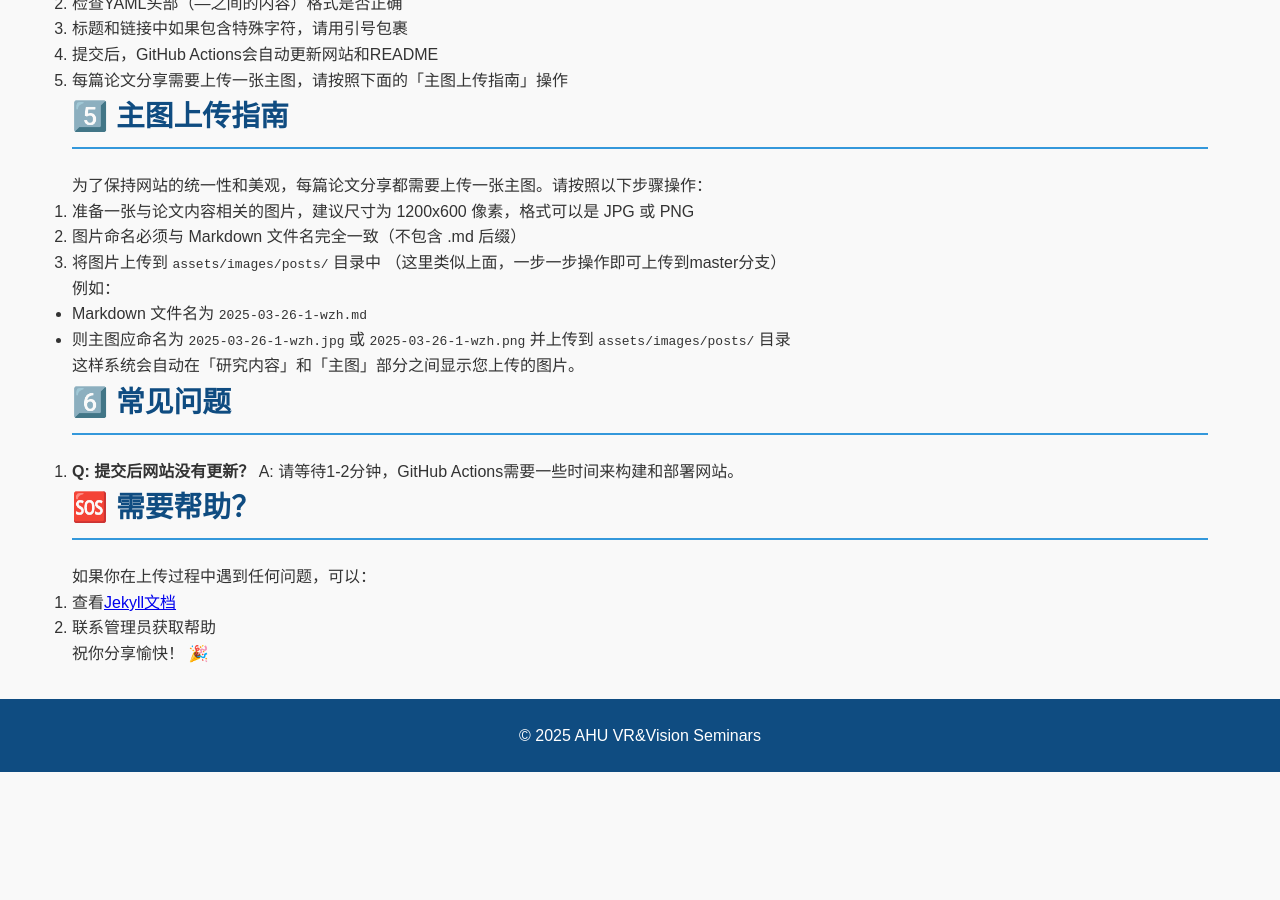
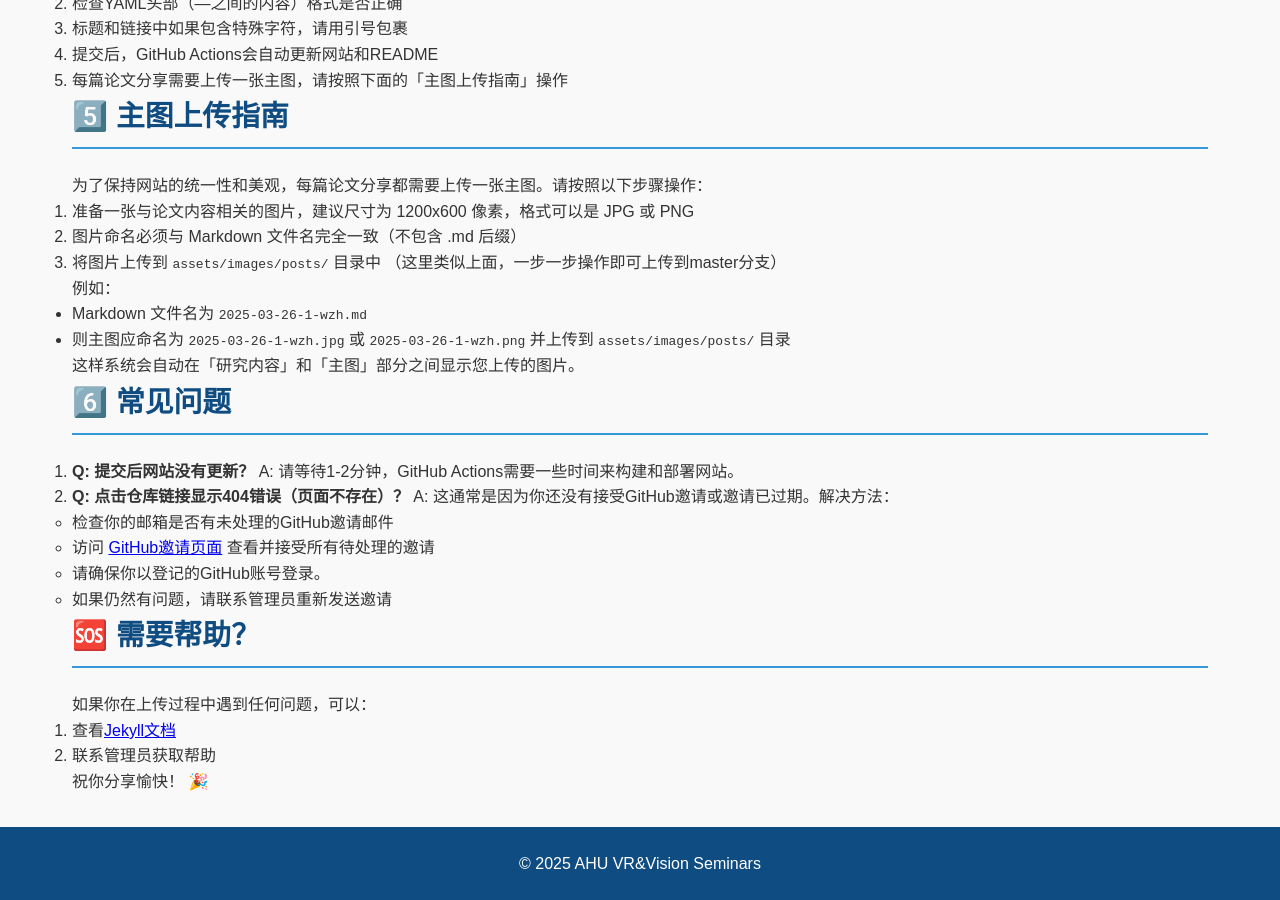
Before and after one commit to yykoyishi/ahu-vrvision-seminar, a Jekyll site: the page built from docs/upload-guide.md, in a window 1280 px wide and 900 px high, scrolled down 1609 px. Built offline with Jekyll 4.4.1, drawn with Linux system fonts in a browser that asks for light colours; before the commit the page ends 2381 px from its top, so only the background shows below that.

Commit message:
feat: init project

```diff
--- a/docs/upload-guide.md
+++ b/docs/upload-guide.md
@@ -93,6 +93,13 @@ categories: paper
 1. **Q: 提交后网站没有更新？**
    A: 请等待1-2分钟，GitHub Actions需要一些时间来构建和部署网站。
 
+2. **Q: 点击仓库链接显示404错误（页面不存在）？**
+   A: 这通常是因为你还没有接受GitHub邀请或邀请已过期。解决方法：
+   - 检查你的邮箱是否有未处理的GitHub邀请邮件
+   - 访问 [GitHub邀请页面](https://github.com/notifications/organization-invitation) 查看并接受所有待处理的邀请
+   - 请确保你以登记的GitHub账号登录。
+   - 如果仍然有问题，请联系管理员重新发送邀请
+
 
 ## 🆘 需要帮助？
 
```
